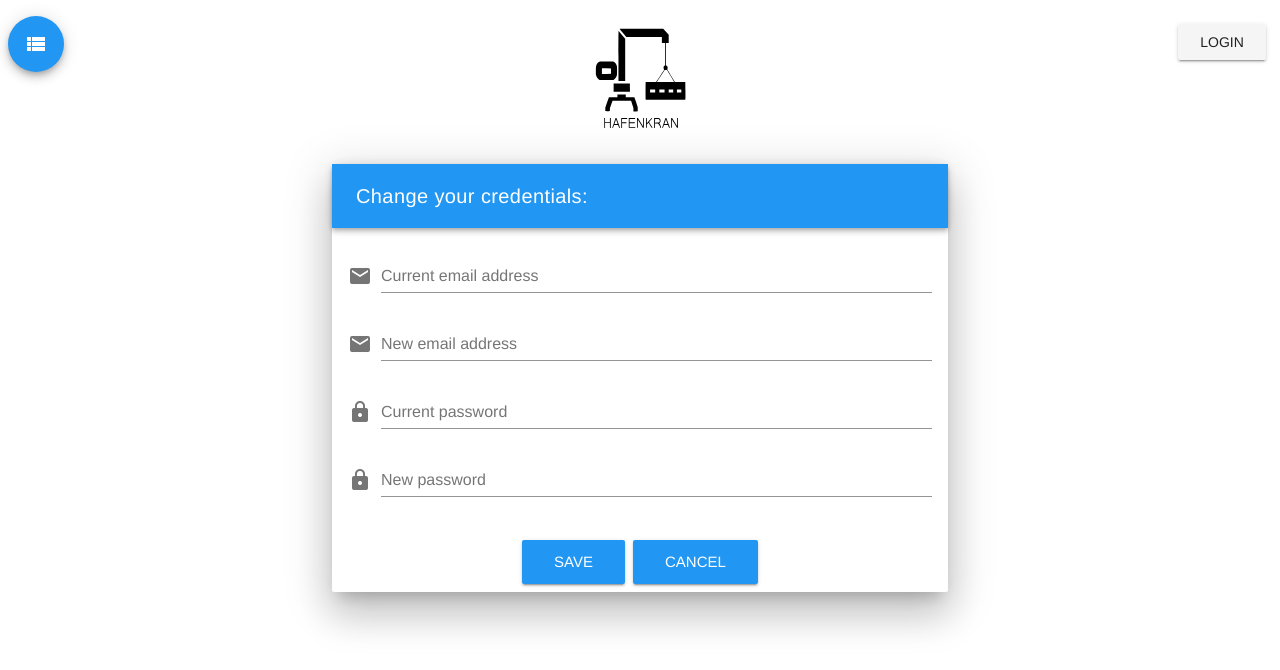
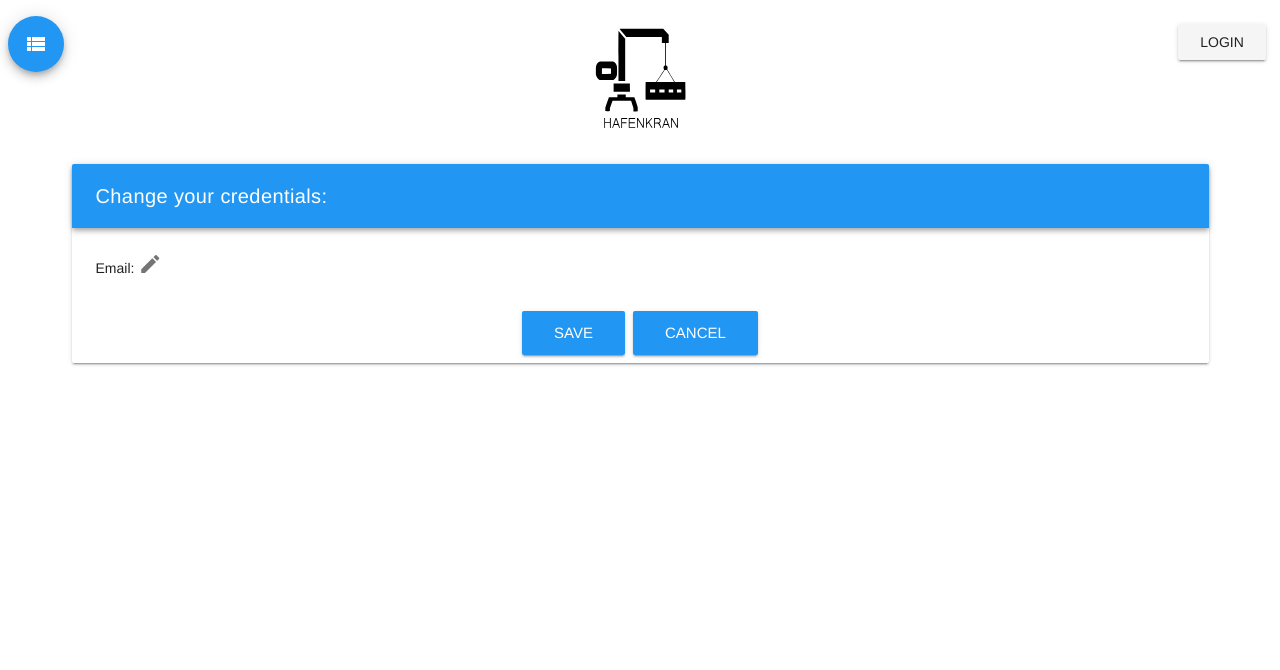
Before and after one commit to cormensratio/hafenkran-client, a Vue app: page /settings in a window 1280 px wide. Shown: the top 670 px of the page. Built offline with nearby package versions, Linux system fonts and the light colour scheme.

Commit message:
EPDS02-137 Add example and remove unnecessary parts

```diff
--- a/src/components/views/UserSettingsPage.vue
+++ b/src/components/views/UserSettingsPage.vue
@@ -1,19 +1,28 @@
 <template>
   <base-page>
     <template slot="body">
-      <v-container fluid id="loginbox">
-        <v-layout align-center justify-center>
-          <v-flex xs12 sm8 md6>
-            <v-card class="elevation-24 shaped">
-              <v-spacer/>
+      <div class="container">
+        <v-card class="shaped">
           <v-toolbar dark color="blue">
-                <v-toolbar-title color="white" class="justify-center">
+            <v-toolbar-title color="white">
               Change your credentials:
             </v-toolbar-title>
           </v-toolbar>
-              <v-card-text>
-                <v-form ref="form" lazy-validation>
-                  <v-text-field type="email" v-model="email"
+            <v-container class="edit-info-box">
+              <v-layout column>
+                <v-flex>
+                  <span>Email: {{user.email}}</span>
+                  <v-icon @click="editMail = !editMail">edit</v-icon>
+                </v-flex>
+                <v-flex v-show="editMail">
+                  <v-text-field type="email"
+                                v-model="user.email"
+                                label="Current email address"
+                                prepend-icon="email"/>
+                </v-flex>
+              </v-layout>
+            </v-container>
+            <!--<v-text-field type="email" v-model="email"
                           label="Current email address" prepend-icon="email"/>
             <v-text-field type="email" v-model="email"
                           label="New email address" prepend-icon="email"/>
@@ -22,9 +31,7 @@
 
             </v-text-field>
             <v-text-field type="password" v-model="password"
-                                label="New password" prepend-icon="lock"/>
-                </v-form>
-              </v-card-text>
+                          label="New password" prepend-icon="lock"/>-->
           <v-card-actions class="justify-center">
             <div>
               <v-btn large dark color="blue"
@@ -39,15 +46,13 @@
                    elevation="5" dark class="bg-danger">Login failed
           </v-sheet>
         </v-card>
-          </v-flex>
-        </v-layout>
-      </v-container>
+      </div>
     </template>
   </base-page>
 </template>
 
 <script>
-import { mapActions, mapGetters } from 'vuex';
+import { mapGetters } from 'vuex';
 import BasePage from '../baseComponents/BasePage';
 
 export default {
@@ -55,6 +60,8 @@ export default {
   components: { BasePage },
   data() {
     return {
+      editMail: false,
+      editPassword: false,
       userName: '',
       password: '',
       failedLogin: false,
@@ -64,20 +71,7 @@ export default {
     ...mapGetters(['user', 'isAuthenticated']),
   },
   methods: {
-    ...mapActions(['login']),
-    loginUser() {
-      if (!this.isAuthenticated) {
-        this.login({ name: this.userName, password: this.password })
-          .then((response) => {
-            if (response) {
-              this.failedLogin = false;
-              this.$router.push('/');
-            } else {
-              this.failedLogin = true;
-            }
-          });
-      }
-    },
+
   },
 };
 </script>
@@ -85,4 +79,8 @@ export default {
   .button:hover {
     color: silver;
   }
+
+  .edit-info-box {
+    text-align: justify;
+  }
 </style>
```
Lines whose indentation alone changed are shown as unchanged.
